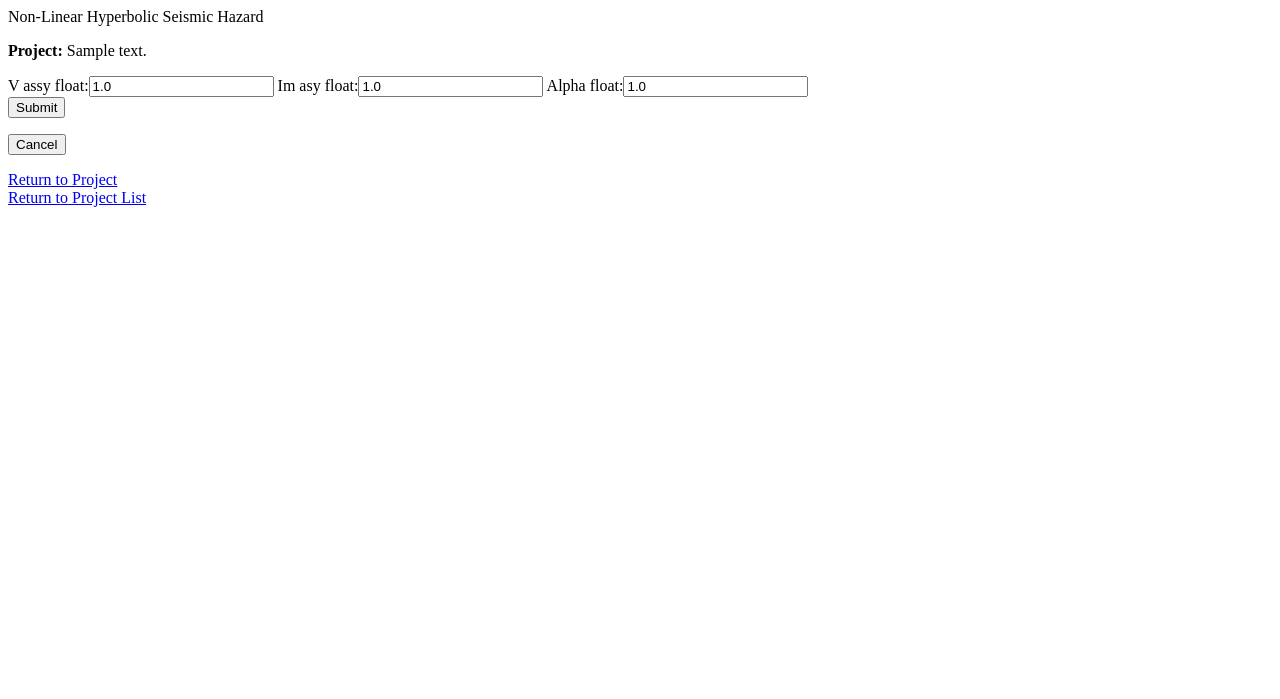
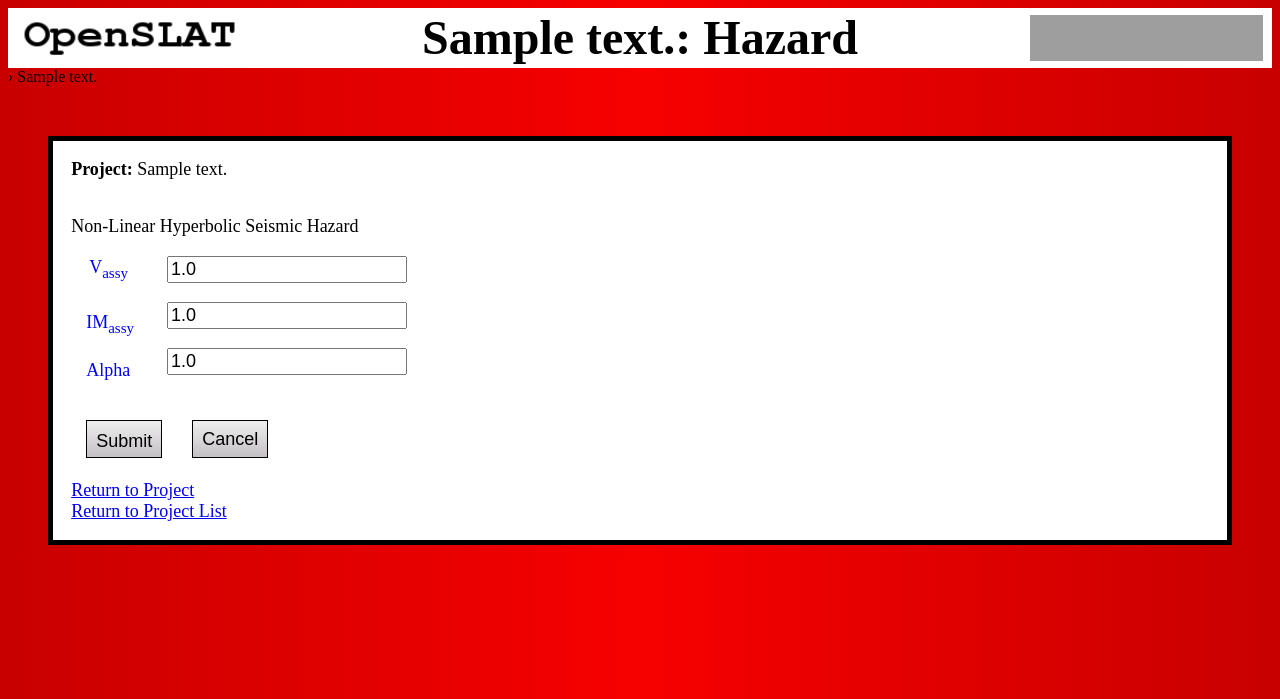
Before and after one commit to openslat/webslat, a Django app: page /slat/project/1/hazard/nlh/edit in a window 1280 px wide. Shown: the top 699 px of the page. Run offline with Django 3.2, Linux system fonts and the light colour scheme; tables that the repository leaves empty hold one stand-in row (values such as "Sample post"); parts of the project's set-up code (start-up, migrations or seed data) failed here and were passed over; grey boxes are pictures that could not be loaded.

Commit message:
Continue work on styles.

```diff
--- a/webslat/slat/models.py
+++ b/webslat/slat/models.py
@@ -411,6 +411,11 @@ class ProjectForm(ModelForm):
             }
 
 class HazardForm(ModelForm):
+    def __init__(self, instance=None, initial=None):
+        super(HazardForm, self).__init__(instance=instance, initial=initial)
+        self.fields['flavour'].label='Hazard Definition Type'
+        self.fields['flavour'].widget.attrs['title'] ='Choose how to specify the hazard curve.'
+
     class Meta:
         model = IM
         fields = '__all__'
@@ -421,6 +426,15 @@ class HazardForm(ModelForm):
             }
 
 class NLHForm(ModelForm):
+    def __init__(self, request=None, instance=None):
+        super(NLHForm, self).__init__(request, instance=instance)
+        self.fields['v_assy_float'].widget.attrs['class'] = 'v_assy'
+        self.fields['im_asy_float'].widget.attrs['class'] = 'im_asy'
+        self.fields['alpha_float'].widget.attrs['class'] = 'alpha'
+        self.fields['v_assy_float'].widget.attrs['title'] = "v_assy"
+        self.fields['im_asy_float'].widget.attrs['title'] = 'im_asy'
+        self.fields['alpha_float'].widget.attrs['title'] = 'alpha'
+
     class Meta:
         model = NonLinearHyperbolic
         fields = '__all__'
--- a/webslat/slat/static/slat/style.css
+++ b/webslat/slat/static/slat/style.css
@@ -53,10 +53,10 @@ label {
 
 select {
    font-size: large;
-   margin-left: 30px;
+   margin-left: 10px;
 }
 
-input.normal[type="submit"], input.normal[type="file"] {
+input.normal[type="file"] {
   background:-webkit-gradient( linear, left top, left bottom, color-stop(0.05, #ededed), color-stop(1, #c4c0c4) );
   background:-moz-linear-gradient( center top, #ededed 5%, #c4cd0c4 100% );
   filter:progid:DXImageTransform.Microsoft.gradient(startColorstr='#ededed', endColorstr='#c4c0c4');
@@ -64,9 +64,23 @@ input.normal[type="submit"], input.normal[type="file"] {
   border:1px solid #000000;
   color: #000000;
   font-family:Arial;
-  font-size:x-large;
+  font-size:large;
   font-style:normal;
   width:auto;
+}
+
+input.normal[type="submit"] {
+  background:-webkit-gradient( linear, left top, left bottom, color-stop(0.05, #ededed), color-stop(1, #c4c0c4) );
+  background:-moz-linear-gradient( center top, #ededed 5%, #c4cd0c4 100% );
+  filter:progid:DXImageTransform.Microsoft.gradient(startColorstr='#ededed', endColorstr='#c4c0c4');
+  background-color:#ededed;
+  border:1px solid #000000;
+  color: #000000;
+  font-family:Arial;
+  font-size:large;
+  font-style:normal;
+  width:auto;
+  height: 2.10em;
   padding-left: 0.5em;;
   padding-right: 0.5em;
   text-decoration:none;
@@ -85,7 +99,7 @@ input.normal[type="submit"]:active {
 }
 
 input[type="text"] {
-   /*font-size: x-large;*/
+   font-size: x-large;
    background: white;
 }
 
@@ -100,7 +114,7 @@ input[type="email"]
 input[type="submit"] {
   vertical-align: middle;
   display: block;
-  font-size: x-large;
+  font-size: large;
   margin-top: 5px;
   padding: 10px;
   background: lightgray;
@@ -118,6 +132,7 @@ input.login[type="submit"] {
 }
 
 input[type="number"] {
+   font-size: large;
   vertical-align: middle;
   display: block;
 }
@@ -271,7 +286,7 @@ input[type="number"] {
    display:inline-block;
    color: #000000;
    font-family:Arial;
-   font-size:x-large;
+   font-size:large;
    font-style:normal;
    /*height:2em;*/
    line-height:2em;
--- a/webslat/slat/templates/slat/im_file.html
+++ b/webslat/slat/templates/slat/im_file.html
@@ -25,6 +25,7 @@
     {% endif %}
     <input type="submit" value="Submit" class="normal"/>
 </form>
+<br/>
 <a href="{% url 'slat:project' project_id %}">Return to Project</a><br />
 <a href="{% url 'slat:index' %}">Return to Project List</a>
 {% endblock %}
--- a/webslat/slat/templates/slat/im_interp.html
+++ b/webslat/slat/templates/slat/im_interp.html
@@ -24,7 +24,7 @@
     <br />
     <details>
     <summary>Supplied points</summary>
-    <table border='1'><tr><td>IM</td><td>Rate</td></tr>
+    <table border='1' style="margin-left:5em"><tr><th>IM</th><th>Rate</th></tr>
     {% for point in points %}
       <tr><td align='right'>{{ point.im_value | floatformat:3 }}</td>
 	  <td align='right'>{{ point.rate | floatformat:3 }}</td></tr>
--- a/webslat/slat/templates/slat/nlh_edit.html
+++ b/webslat/slat/templates/slat/nlh_edit.html
@@ -1,16 +1,31 @@
+{% extends "base_site.html" %}
+{% load i18n static %}
+{% block extrastyle %}{{ block.super }}<link rel="stylesheet" type="text/css" href="{% static 'slat/style.css' %}?{ now "U" %}" />
+{{ form.media }}
+{% endblock %}
+{% block bodyclass %}{{ block.super }} slat {% endblock %}
+{% block title %}WebSLAT: {{ title }} Hazard{% endblock %}
+{% block content_title %}{{ title }}: Hazard{% endblock %}
+{% block content %}
+<div class="project_title">
+<b>Project: </b>{{ title }}
+</div>
 <p>Non-Linear Hyperbolic Seismic Hazard</P>
-
-<p><b>Project:</b> {{ title }}</p>
 
 <form action="{% url 'slat:nlh_edit' project_id %}" method="post">
     {% csrf_token %}
-    {{ form }}
+    <table class="loose"><tr class="loose"><td class="loose"> <label for="id_v_assy_float"> V<sub>assy</sub> </label></td><td class="loose"> {{ form.v_assy_float }}</td></tr>
+    <tr><td><label for="id_im_asy_float"> IM<sub>assy</sub> </label></td><td class="loose"> {{ form.im_asy_float }}</td></tr>
+    <tr><td><label for="id_alpha_float"> Alpha </label></td><td class="loose"> {{ form.alpha_float }}</td></tr>
+    </table>
     <br />
-    <input type="submit" value="Submit" />
+    <table><tr><td style="vertical-align:middle">
+    <input type="submit" value="Submit" class="normal"/>
+    </td><td style="vertical-align:bottom">
+    <a href="{% url 'slat:hazard' project_id %}"  class="link_button">Cancel</a>
+    </td></tr></table>
 </form>
-<form action="{% url 'slat:nlh_edit' project_id %}" method="post">
-    {% csrf_token %}
-    <input type="submit" name="cancel" value="Cancel" />
-</form>
+<br/>
 <a href="{% url 'slat:project' project_id %}">Return to Project</a><br />
 <a href="{% url 'slat:index' %}">Return to Project List</a>
+{% endblock %}
```
Also changed, not shown: webslat/slat/templates/slat/hazard_choose.html (+19 -7 lines), webslat/slat/templates/slat/im_interp_edit.html (+4 -4 lines), webslat/slat/templates/slat/nlh.html (+16 -5 lines), webslat/slat/templates/slat/nzs.html (+17 -8 lines), webslat/slat/templates/slat/nzs_edit.html (+28 -8 lines).
